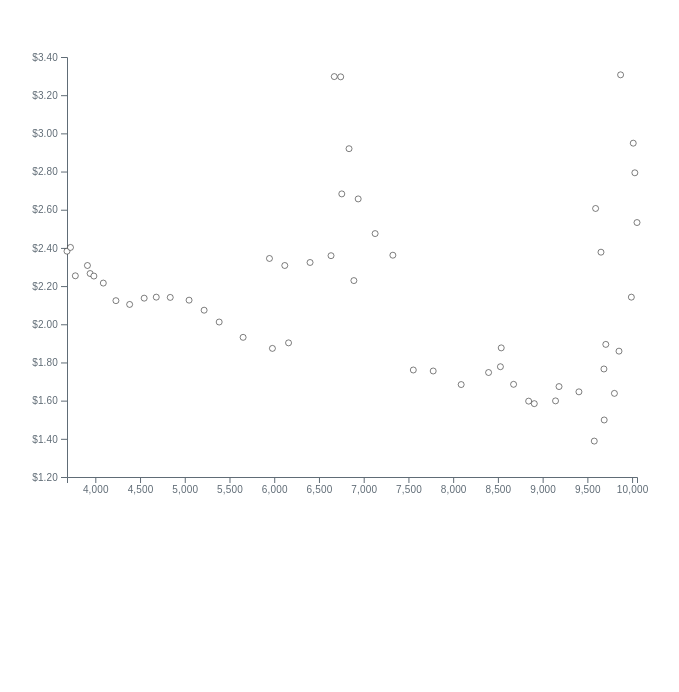
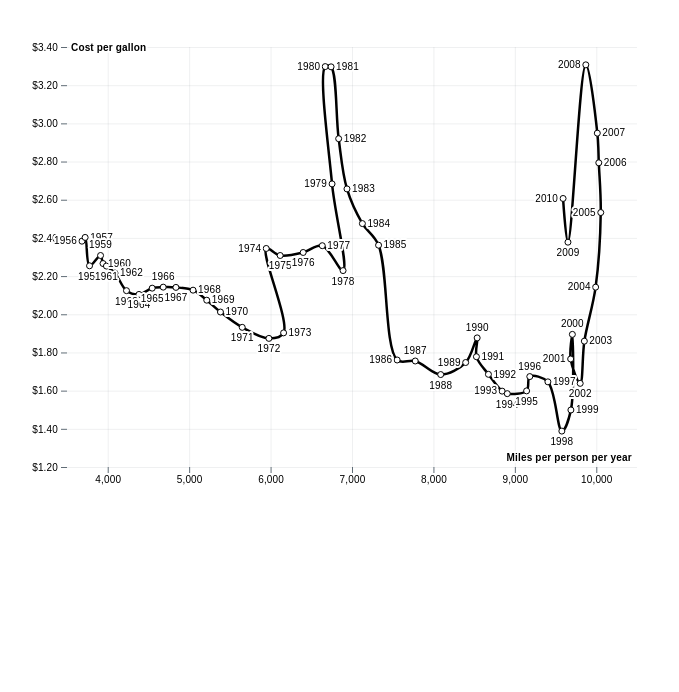
Before and after one commit to dandicocco/Vis-Lab8, a plain HTML site: page index.html in a window 1280 px wide. Shown: the part 108-800 px from the top of the page, without its empty margins (73-752 px from the left). Drawn offline with nearby package versions, Linux system fonts and the light colour scheme.

Commit message:
final push

```diff
--- a/main.js
+++ b/main.js
@@ -18,7 +18,7 @@ d3.csv('driving.csv', d3.autoType).then(data=>{
     const xScale = d3.scaleLinear()
     .domain(d3.extent(data, function(d) {
         return d.miles;
-    }))
+    })).nice()
     .range([0, w]);
 
     const yScale = d3.scaleLinear()
@@ -29,22 +29,49 @@ d3.csv('driving.csv', d3.autoType).then(data=>{
 
     const xAxis = d3.axisBottom()
                     .scale(xScale)
+                    .ticks(7)
+
+    //draw x axis
+    let xAxisGroup = svg.append("g")
+                        .call(xAxis)
+                        .attr("class", "axis x-axis")
+                        .attr("transform", `translate(0,${h})`);
 
     const yAxis = d3.axisLeft()
                     .scale(yScale)
                     .tickFormat(d3.format("($.2f"))
 
+    //draw y axis
+    let yAxisGroup = svg.append("g")
+                        .attr("class", "axis y-axis")
+                        .call(yAxis)
 
-    // Draw the axes
-    svg.append("g")
-        .attr("class", "axis x-axis")
-        .attr("transform", `translate(0, ${h})`)
-        .call(xAxis);
 
-    svg.append("g")
-        .attr("class", "axis y-axis")
- //       .attr("transform", `translate(0, ${h+margin.top/2})`)
-        .call(yAxis);
+    //connecting the dots & animating, from bostock's example
+    //brought up from bottom so it goes under the dots
+    line = d3.line()
+        .curve(d3.curveCatmullRom)
+        .x(d => xScale(d.miles))
+        .y(d => yScale(d.gas))
+
+    svg.append("path")
+        .datum(data)
+        .attr("fill", "none")
+        .attr("stroke", "black")
+        .attr("stroke-width", 2.5)
+        .attr("stroke-linejoin", "round")
+        .attr("stroke-linecap", "round")
+        .attr("stroke-dasharray", `0,${length(line(data))}`)
+        .attr("d", line)
+      .transition()
+        .duration(5000)
+        .ease(d3.easeLinear)
+        .attr("stroke-dasharray", `${length(line(data))},${length(line(data))}`);
+
+    function length(path) {
+            return d3.create("svg:path").attr("d", path).node().getTotalLength();
+          }
+
 
     //add circles
     const circles = svg.selectAll('.circles')
@@ -61,10 +88,11 @@ d3.csv('driving.csv', d3.autoType).then(data=>{
                 return yScale(d.gas);
             })
             .attr('r', "3px")
-            .attr("stroke-width", 0.5)
+            .attr("stroke-width", 1)
             .attr("stroke", "black")
             .attr("fill", "white")
 
+    //add labels
     const labels = svg.selectAll('.textLabels')
                         .data(data);
 
@@ -74,9 +102,86 @@ d3.csv('driving.csv', d3.autoType).then(data=>{
                 return xScale(d.miles);
             })
             .attr('y', function(d){
-                return yScale(d.gas)-4;
+                return yScale(d.gas);
             })
+            .attr("font-family", "sans-serif")
+            .attr("font-weight", "500")
+            .attr("font-size", 10)
+            .attr("opacity", 1)
+            .text(d => d.year)
+            .each(position)
+            .call(halo);
 
+
+    //remove axes, add grid
+    xAxisGroup.call(xAxis)
+        .call(g => g.select(".domain").remove())
+
+    xAxisGroup.selectAll(".tick line")
+        .clone()
+        .attr("y2", -h)
+        .attr("stroke-opacity", 0.1) // make it transparent
+
+    xAxisGroup.select(".tick:last-of-type text") //add axis label
+        .clone()
+        .attr("x", 35)
+        .attr("y", -13)
+          .attr("text-anchor", "end")
+          .attr("font-weight", "bold")
+          .attr("fill", "black")
+          .text("Miles per person per year")
+          .call(halo)
+
+    yAxisGroup.call(yAxis)
+        .call(g => g.select(".domain").remove())
+
+    yAxisGroup.selectAll(".tick line")
+        .clone()
+        .attr("x2", w)
+        .attr("stroke-opacity", 0.1)
+
+    yAxisGroup.selectAll(".tick:last-of-type text") //add axis label
+        .clone()
+        .attr("x", 4)
+          .attr("text-anchor", "start")
+          .attr("font-weight", "bold")
+          .attr("fill", "black")
+          .text("Cost per gallon")
+          .call(halo)
+
+
+    function position(d) {
+        const t = d3.select(this);
+        switch (d.side) {
+        case "top":
+            t.attr("text-anchor", "middle").attr("dy", "-0.7em");
+            break;
+        case "right":
+            t.attr("dx", "0.5em")
+            .attr("dy", "0.32em")
+            .attr("text-anchor", "start");
+            break;
+        case "bottom":
+            t.attr("text-anchor", "middle").attr("dy", "1.4em");
+            break;
+        case "left":
+            t.attr("dx", "-0.5em")
+            .attr("dy", "0.32em")
+            .attr("text-anchor", "end");
+            break;
+        }
+    }
+
+    function halo(text) {
+    text
+        .select(function() {
+        return this.parentNode.insertBefore(this.cloneNode(true), this);
+        })
+        .attr("fill", "none")
+        .attr("stroke", "white")
+        .attr("stroke-width", 4)
+        .attr("stroke-linejoin", "round");
+    }
 
 
 })
--- a/style.css
+++ b/style.css
@@ -1,7 +1,14 @@
 h1 {
     margin: 10px;
+    color: black;
 }
 
 h4 {
     margin-left: 10px;
+    margin-bottom: 10px;
+    color: black;
 }
+
+.axis text{
+    fill: black;
+}
```
